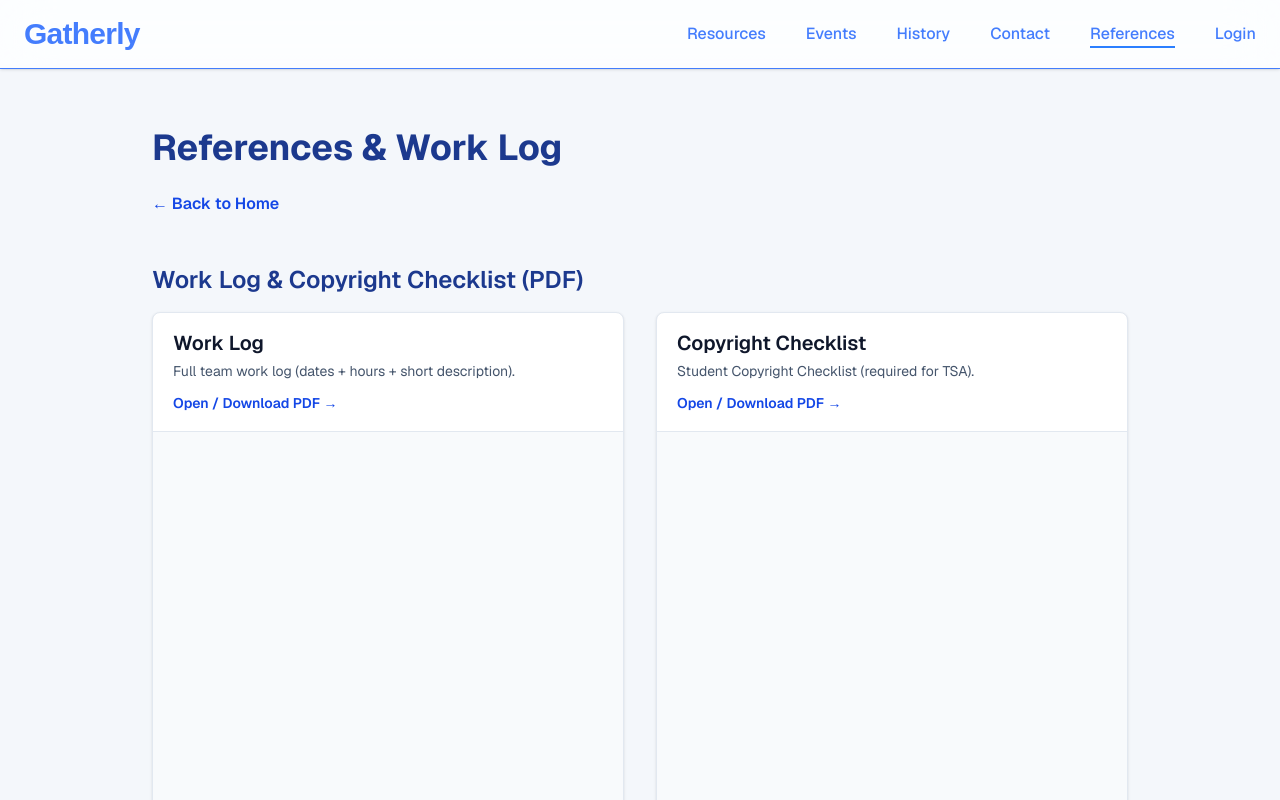
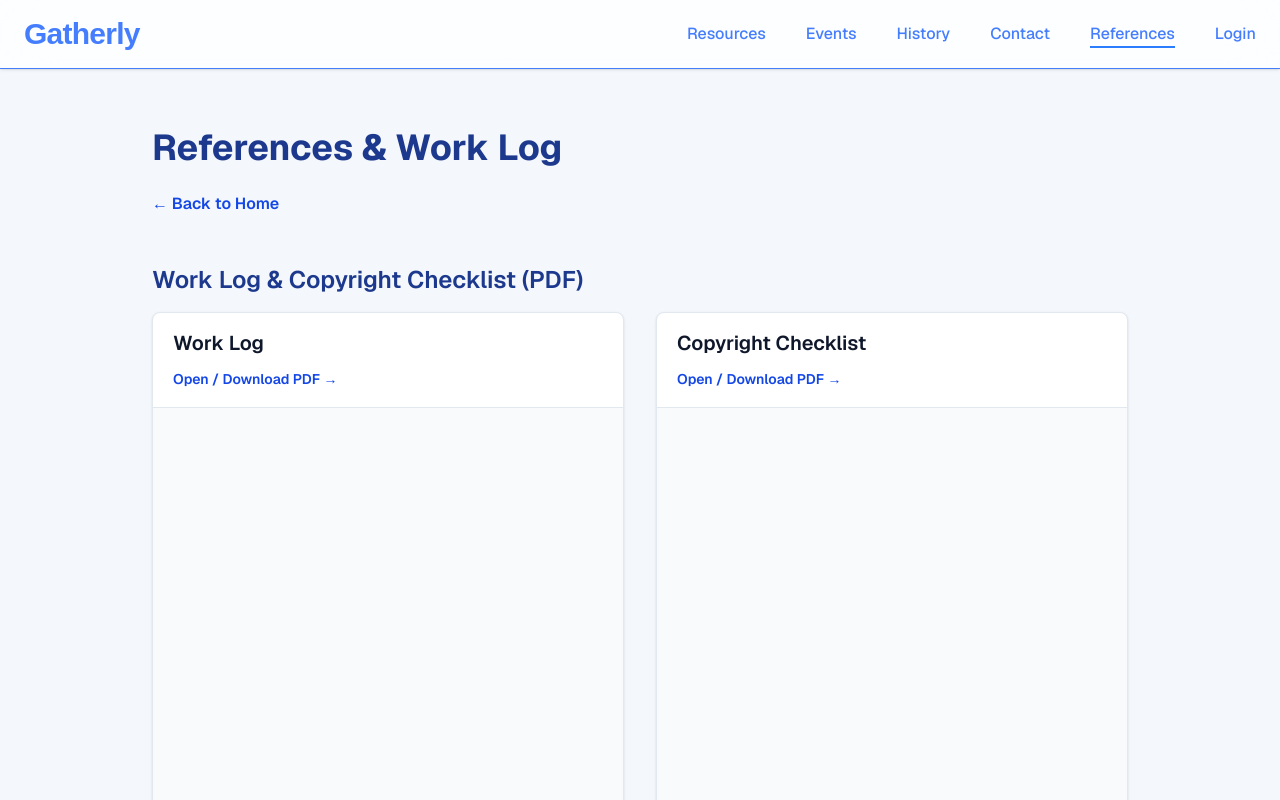
Before and after one commit to TSA-Group/tsa_group_starter, a Next.js app: page /references in a window 1280 px wide. Shown: the top 800 px of the page. Built offline with nearby package versions, Linux system fonts and the light colour scheme.

Commit message:
Update page.tsx

```diff
--- a/app/references/page.tsx
+++ b/app/references/page.tsx
@@ -31,9 +31,6 @@ export default function ReferencesPage() {
             <div className="border border-slate-200 rounded-lg bg-white overflow-hidden shadow-sm">
               <div className="px-5 py-4 border-b border-slate-200">
                 <p className="text-xl font-semibold text-slate-900">Work Log</p>
-                <p className="text-sm text-slate-600 mt-1">
-                  Full team work log (dates + hours + short description).
-                </p>
                 <a
                   href="/pdfs/work-log.pdf"
                   target="_blank"
@@ -58,9 +55,6 @@ export default function ReferencesPage() {
               <div className="px-5 py-4 border-b border-slate-200">
                 <p className="text-xl font-semibold text-slate-900">
                   Copyright Checklist
-                </p>
-                <p className="text-sm text-slate-600 mt-1">
-                  Student Copyright Checklist (required for TSA).
                 </p>
                 <a
                   href="/pdfs/copyright-checklist.pdf"
```
